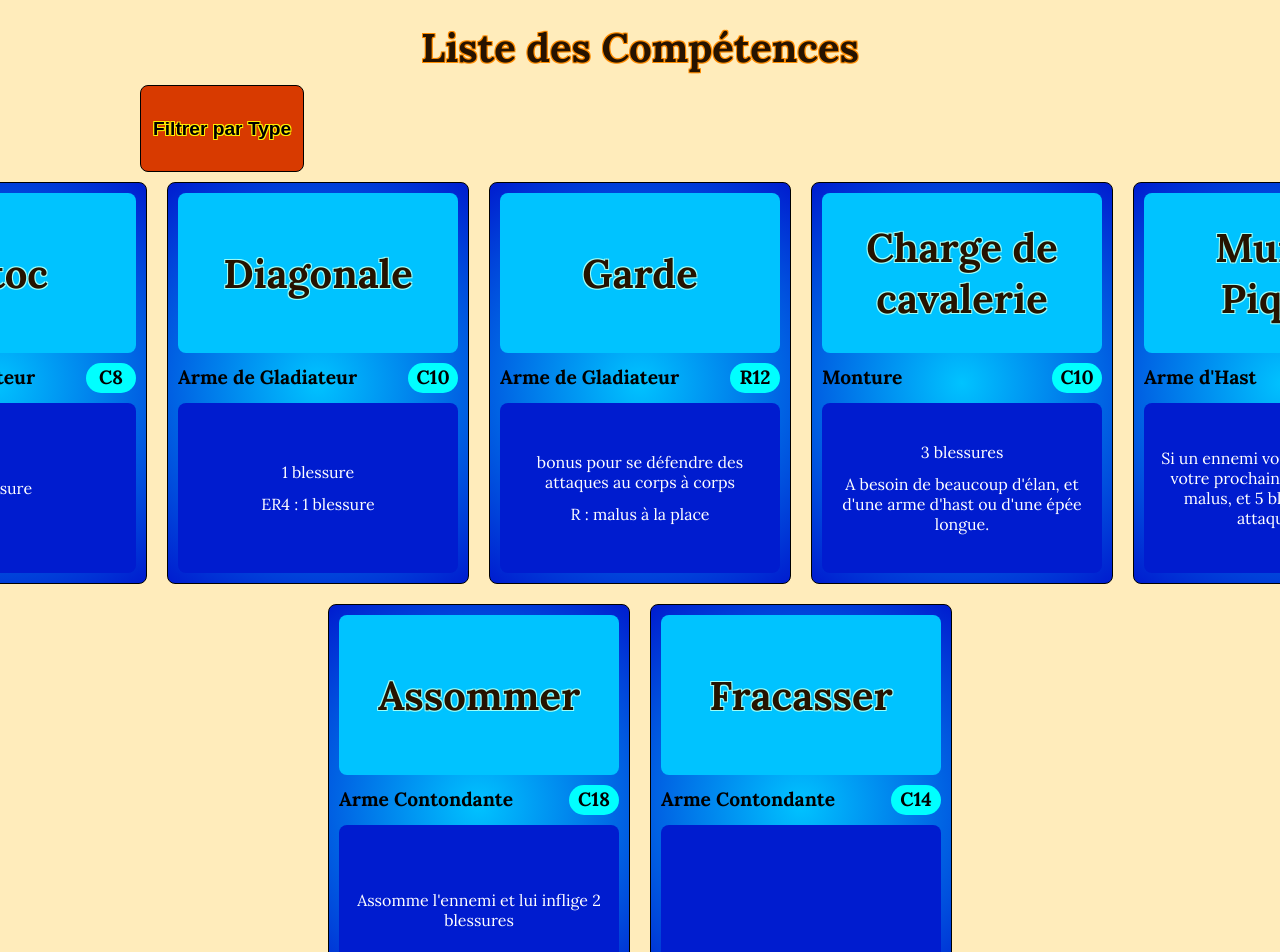
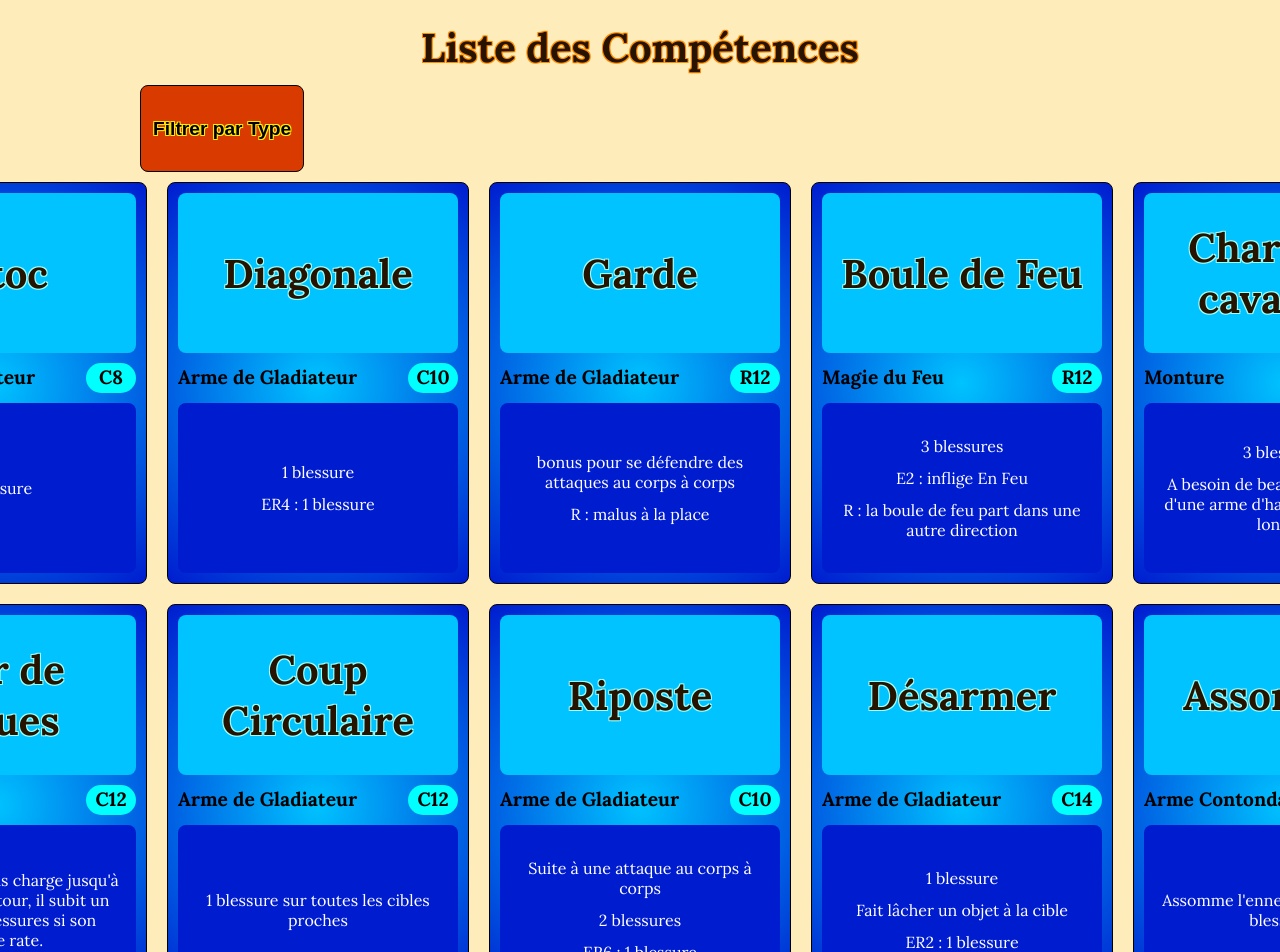
Before and after one commit to Sourdeval/Omnak, an Angular app: page /skills in a window 1280 px wide. Shown: the top 952 px of the page. Built offline with nearby package versions, Linux system fonts and the light colour scheme.

Commit message:
[Way] v0.2

```diff
--- a/src/app/way/ways.ts
+++ b/src/app/way/ways.ts
@@ -16,11 +16,11 @@ export let ways: Way[] = [
     {
         id: "MageFeu",
         name: "Mage de Feu",
-        description: "",
+        description: "La Nation Rouge est la seule à maîtriser la Magie du Feu. Puissante et destructrice, son apprentissage ne se fait pas sans brûlures.",
         asset: 'Représailles de Flammes : quand attaqué au corps à corps, votre ennemi reçoit : "E3 : vous êtes brûlé, vous subissez 1 blessure"',
         equipment: "",
         skills: [
-            { name: "", type: TypeSkill.MagieFeu, difficulty: '', effects: [''] },
+            { name: "Boule de Feu", type: TypeSkill.MagieFeu, difficulty: 'R12', effects: ['3 blessures', 'E2 : inflige En Feu', 'R : la boule de feu part dans une autre direction'] },
             { name: "", type: TypeSkill.MagieFeu, difficulty: '', effects: [''] },
             { name: "", type: TypeSkill.MagieFeu, difficulty: '', effects: [''] },
         ]
@@ -56,21 +56,21 @@ export let ways: Way[] = [
         asset: "Épée Enchantée (Duel, 1 Effet aléatoire) (ou bien un Sabre ou équivalent)",
         equipment: "",
         skills: [
-            { name: "", type: TypeSkill.ArmeGladiateur, difficulty: '', effects: [''] },
-            { name: "", type: TypeSkill.ArmeGladiateur, difficulty: '', effects: [''] },
-            { name: "", type: TypeSkill.ArmeGladiateur, difficulty: '', effects: [''] },
+            { name: "Coup Circulaire", type: TypeSkill.ArmeGladiateur, difficulty: 'C12', effects: ['1 blessure sur toutes les cibles proches'] },
+            { name: "Riposte", type: TypeSkill.ArmeGladiateur, difficulty: 'C10', effects: ['Suite à une attaque au corps à corps', "2 blessures", "ER6 : 1 blessure"] },
+            { name: "Désarmer", type: TypeSkill.ArmeGladiateur, difficulty: 'C14', effects: ['1 blessure', 'Fait lâcher un objet à la cible', 'ER2 : 1 blessure'] },
         ]
     },
     {
         id: "CogneurEnchante",
         name: "Cogneur Enchanté",
-        description: "",
+        description: "Les Cogneurs sont facilement reconnaissables par leur carrure. Peu d'hommes sont capables de porter et de frapper avec leurs armes.",
         asset: "Marteau Enchanté (Ignore l'Armure, 1 Effet aléatoire) (ou bien une Masse ou équivalent)",
         equipment: "",
         skills: [
             { name: "Assommer", type: TypeSkill.ArmeContondante, difficulty: 'C18', effects: ["Assomme l'ennemi et lui inflige 2 blessures"] },
-            { name: "Fracasser", type: TypeSkill.ArmeContondante, difficulty: 'C14', effects: [""] },
-            { name: "", type: TypeSkill.ArmeContondante, difficulty: '', effects: [''] },
+            { name: "Fracasser", type: TypeSkill.ArmeContondante, difficulty: 'R8', effects: ["2 blessures", "R : tombe au sol, bonus pour toute attaque ennemie jusqu'au prochain tour, malus au prochain tour"] },
+            { name: "Coup dans les Jambes", type: TypeSkill.ArmeContondante, difficulty: 'C12', effects: ['1 blessure', "La cible ne peut pas se déplacer pendant 2 tours", "ER4 : 1 blessure"] },
         ]
     },
     {
```
